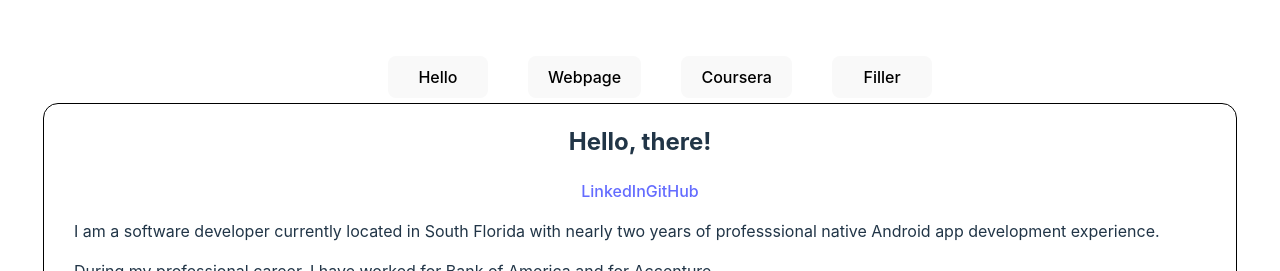
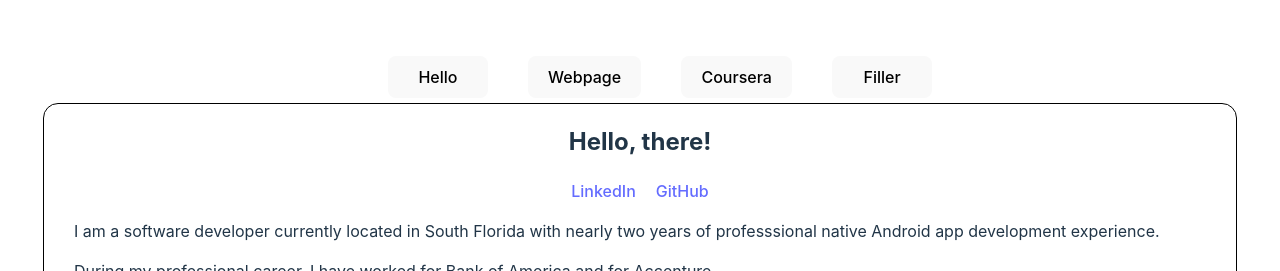
Before and after one commit to DBerry07/DBerry07.github.io, a React (Vite) app: page / in a window 1280 px wide. Shown: the top 271 px of the page. Built offline with nearby package versions, Linux system fonts and the light colour scheme.

Commit message:
Added GitHub link to Hello tab

```diff
--- a/src/css/Entry.css
+++ b/src/css/Entry.css
@@ -22,3 +22,8 @@
 .entry-video {
   float: inline-start;
 }
+
+.link {
+  padding-left: 10px;
+  padding-right: 10px;
+}
--- a/src/data/constants/links.js
+++ b/src/data/constants/links.js
@@ -1,6 +1,7 @@
 
 export const LINKS = {
     blank: "https://",
+    github: "https://github.com/DBerry07",
     linkedin: "https://linkedin.com/in/david-wj-berry",
     coursera: "https://gitfront.io/r/DWJBerry/WR3GdmWmmRRS/VanderbiltCapstone-Kotlin/",
 
```
